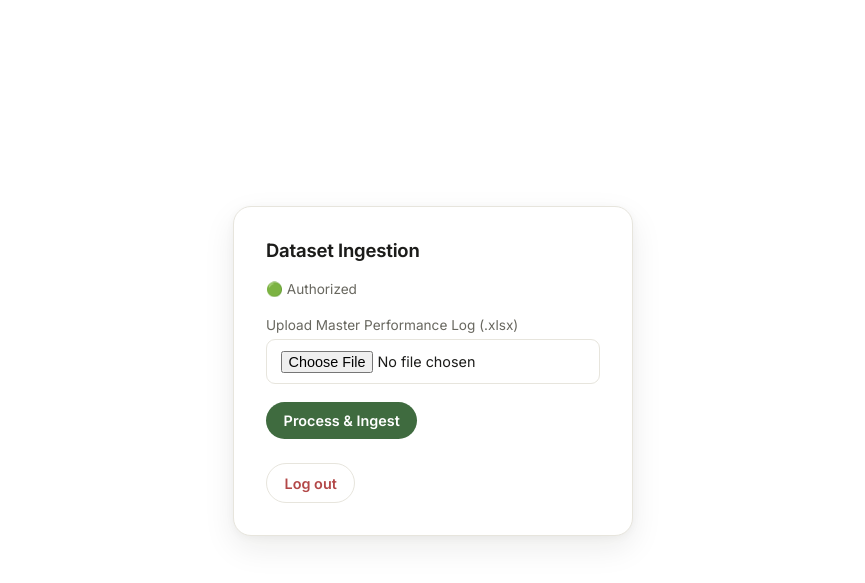
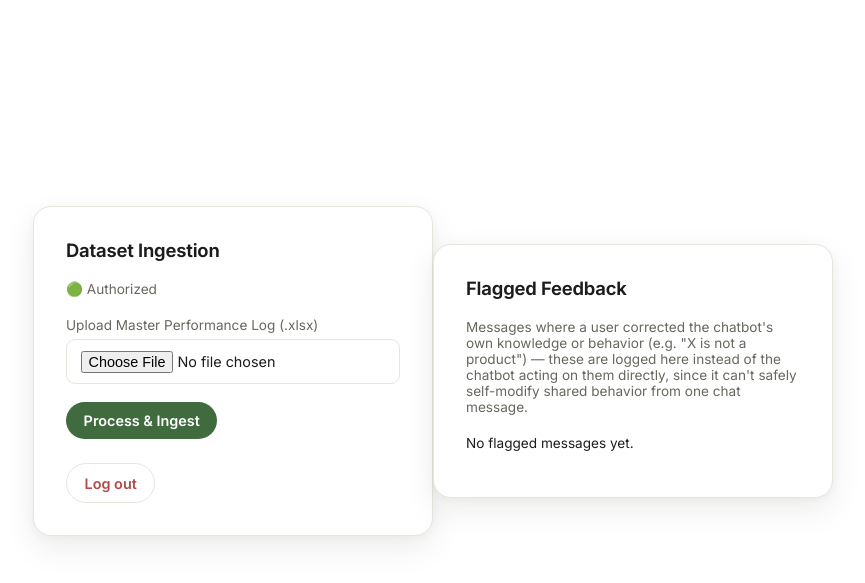
Before and after one commit to pksyngentadigital-ship-it/chatbot, a FastAPI app: page /admin in a window 1280 px wide. Shown: the part 47-630 px from the top of the page, without its empty margins (207-1072 px from the left). Run offline with FastAPI, Linux system fonts and the light colour scheme; the visitor is signed in with stand-in values (Sample User, id 1); some libraries are stand-ins or nearby versions.

Commit message:
Detect corrections/meta-feedback directed at the chatbot and stop running them through the data pipeline
Reported live: "Kaho is not a product of syngenta" had no domain
keyword or clear intent, so it fell through to the Phase 7 LLM
fallback, which non-deterministically guessed intent="complaint" and
dumped an unscoped wall of unrelated complaints across the whole
dataset - a worse version of the original conflated-answer bug.

Root cause: the pipeline has no way to distinguish "answer my question"
from "you got something wrong" - every in-scope message gets routed
into product/crop/intent detection and retrieval, regardless of what
it's actually saying.

Fix: detect_correction_or_meta_feedback() is a deterministic phrase
list (not an LLM call - this class of message is rare enough that
adding LLM latency to every message isn't worth it) checked before
even the topic guardrail, since a correction like "you're wrong" often
carries no domain vocabulary. When matched, the whole retrieval/LLM
pipeline is bypassed entirely and a canned acknowledgment is returned.

Deliberately does NOT let the correction self-modify shared behavior -
a chat message from any user silently changing what counts as a "real
product" for everyone would be a real data-integrity risk. Instead the
message is logged server-side and surfaced on the Admin page under a
new "Flagged Feedback" section (with a clear-log control), so "I've
logged this for review" is genuinely true rather than a hollow
platitude - real fixes (like removing "Kaho" from PRODUCT_LIST) still
go through actual code review and deploy.

6 new tests covering true positives, false positives on real data
questions, and that the short-circuit happens before any Pinecone/Groq
call.

```diff
--- a/main.py
+++ b/main.py
@@ -7,6 +7,7 @@ no JS build step. All business logic lives in vog_core.py — this file is
 purely the web-framework glue (routing, sessions, streaming, downloads).
 """
 
+import datetime
 import json
 import os
 import uuid
@@ -96,6 +97,25 @@ def _append_history(session_data: dict, entry: dict):
         session_data["history"] = session_data["history"][-_MAX_HISTORY_PER_SESSION:]
 
 
+# ── Flagged feedback log ──
+# When a user corrects the bot ("Kaho is not a product") the chatbot can't
+# safely self-modify shared behavior from one chat message — instead it
+# acknowledges the message and logs it here for a human to actually review,
+# so "I've logged this note" is true rather than a hollow platitude. Same
+# single-process, in-memory caveat as the other stores above.
+_FEEDBACK_LOG: list[dict] = []
+_MAX_FEEDBACK_LOG = 200
+
+
+def _log_feedback(message: str):
+    _FEEDBACK_LOG.append({
+        "message": message,
+        "timestamp": datetime.datetime.utcnow().strftime("%Y-%m-%d %H:%M UTC"),
+    })
+    if len(_FEEDBACK_LOG) > _MAX_FEEDBACK_LOG:
+        _FEEDBACK_LOG.pop(0)
+
+
 # ==========================================
 # PAGES
 # ==========================================
@@ -116,10 +136,12 @@ def chat_page(request: Request):
 
 @app.get("/admin", response_class=HTMLResponse)
 def admin_page(request: Request):
+    authenticated = bool(request.session.get("authenticated"))
     return templates.TemplateResponse(request, "admin.html", {
-        "authenticated": bool(request.session.get("authenticated")),
+        "authenticated": authenticated,
         "error": None,
         "app_build": APP_BUILD,
+        "feedback_log": list(reversed(_FEEDBACK_LOG)) if authenticated else [],
     })
 
 
@@ -132,12 +154,21 @@ def admin_login(request: Request, password: str = Form(...)):
         "authenticated": False,
         "error": "Invalid credentials",
         "app_build": APP_BUILD,
+        "feedback_log": [],
     })
 
 
 @app.post("/admin/logout")
 def admin_logout(request: Request):
     request.session.clear()
+    return RedirectResponse(url="/admin", status_code=303)
+
+
+@app.post("/admin/feedback-log/clear")
+def admin_clear_feedback_log(request: Request):
+    if not request.session.get("authenticated"):
+        raise HTTPException(status_code=401, detail="Not authenticated")
+    _FEEDBACK_LOG.clear()
     return RedirectResponse(url="/admin", status_code=303)
 
 
@@ -180,7 +211,10 @@ def chat(request: Request, q: str):
 
         kind = state["kind"]
 
-        if kind in ("blocked", "no_key", "no_data"):
+        if kind == "meta_feedback":
+            _log_feedback(q)
+
+        if kind in ("blocked", "no_key", "no_data", "meta_feedback"):
             if "context" in state:
                 session_data["prior_context"] = state["context"]
             _append_history(session_data, {
--- a/static/style.css
+++ b/static/style.css
@@ -447,6 +447,24 @@ button { font-family: inherit; }
 .error-text { color: #b34848; }
 .success-text { color: var(--accent); }
 .admin-status { color: var(--text-muted); font-size: 0.85rem; margin: 0 0 1.25rem; }
+.feedback-log-list {
+  list-style: none;
+  margin: 0;
+  padding: 0;
+  max-height: 260px;
+  overflow-y: auto;
+  display: flex;
+  flex-direction: column;
+  gap: 0.6rem;
+}
+.feedback-log-list li {
+  font-size: 0.82rem;
+  line-height: 1.45;
+  color: var(--text);
+  border-bottom: 1px solid var(--border);
+  padding-bottom: 0.6rem;
+}
+.feedback-log-time { color: var(--text-muted); font-size: 0.75rem; }
 .admin-topbar {
   padding: 0.8rem 1.1rem;
   border-bottom: 1px solid var(--border);
--- a/templates/admin.html
+++ b/templates/admin.html
@@ -40,6 +40,23 @@
         <button type="submit" class="danger">Log out</button>
       </form>
     </div>
+
+    <div class="admin-card">
+      <h2>Flagged Feedback</h2>
+      <p class="admin-status">Messages where a user corrected the chatbot's own knowledge or behavior (e.g. "X is not a product") — these are logged here instead of the chatbot acting on them directly, since it can't safely self-modify shared behavior from one chat message.</p>
+      {% if feedback_log %}
+      <ul class="feedback-log-list">
+        {% for entry in feedback_log %}
+        <li><span class="feedback-log-time">{{ entry.timestamp }}</span> — {{ entry.message }}</li>
+        {% endfor %}
+      </ul>
+      <form method="post" action="/admin/feedback-log/clear" style="margin-top: 1rem;">
+        <button type="submit" class="danger">Clear log</button>
+      </form>
+      {% else %}
+      <p class="status-line">No flagged messages yet.</p>
+      {% endif %}
+    </div>
     <script>
       document.getElementById("ingest-form").addEventListener("submit", async (e) => {
         e.preventDefault();
--- a/vog_core.py
+++ b/vog_core.py
@@ -1565,9 +1565,53 @@ def detect_wants_more(query_lower: str) -> bool:
     return any(p in query_lower for p in MORE_INSIGHTS_PHRASES)
 
 
+# Phrases that signal the user is correcting or giving feedback ABOUT the
+# chatbot itself ("Kaho is not a product", "you're wrong about that") —
+# rather than asking a question about the grower-feedback data. Deliberately
+# a deterministic phrase list, not an LLM call: this class of message is
+# rare enough that adding LLM latency/cost to every single message just to
+# catch it isn't worth it, mirroring the cheap-keyword-list-first approach
+# used for intent detection. Real natural language can phrase a correction
+# in effectively unlimited ways, so — like the relative-date parser — this
+# is a real, documented coverage limit, not a claim of completeness.
+CORRECTION_PHRASES = [
+    "is not a product", "isn't a product", "not a real product",
+    "is not a real product", "is not a crop", "isn't a crop",
+    "not a real crop", "that's wrong", "that is wrong", "that's incorrect",
+    "that is incorrect", "that's not correct", "that is not correct",
+    "you're wrong", "you are wrong", "you're mistaken", "you are mistaken",
+    "you made a mistake", "you made an error", "this is incorrect",
+    "this is wrong", "please fix this", "please correct this",
+    "stop treating", "stop showing", "stop labeling", "stop calling",
+    "should not be treated as", "shouldn't be treated as",
+    "you got that wrong", "you got this wrong",
+]
+
+CORRECTION_ACK_REPLY = (
+    "Thanks for flagging that — I don't have a way to update my product/crop "
+    "catalog or behavior directly from a chat message, since that's shared "
+    "across everyone using this tool and changing it here could affect "
+    "results for other users. I've logged this note for the team to review "
+    "and correct in the underlying configuration if confirmed."
+)
+
+
+def detect_correction_or_meta_feedback(query_lower: str) -> bool:
+    """Detects a message that's giving feedback/correcting the chatbot's own behavior or knowledge, rather than asking a data question — see CORRECTION_PHRASES for the coverage caveat."""
+    return any(p in query_lower for p in CORRECTION_PHRASES)
+
+
 def process_chat_query(user_query: str, pinecone_api_key: str, groq_api_key: str | None = None, prior_context: dict | None = None) -> dict:
     """ Runs everything up to (but not including) the Groq call. Returns a dict with "kind": - "blocked": off-topic query. "reply" is ready to show. - "no_key": Pinecone not configured. "reply" is ready to show. - "ranking" / "trend" / "no_data": fully resolved without needing an LLM — "reply" (markdown), optionally "chart" ({"type","title","labels","values"}) and "downloads" ({"csv","excel","pptx"} bytes). - "normal": needs an LLM call. Contains "system_prompt" / "user_prompt" ready to send to Groq, plus everything finalize_normal_response() will need afterwards. prior_context (optional): {"product","crop","intent"} resolved from the previous turn. Only used to fill in slots the CURRENT query left unspecified, and only when the query contains an explicit continuation phrase ("what about wheat?") — never silently overrides anything the current query itself states, so a fresh unrelated question is never scoped by accident. """
     query_lower = user_query.lower()
+
+    # Checked FIRST, before the topic guardrail: a correction like "you're
+    # wrong about that" carries no domain vocabulary and would otherwise hit
+    # the generic "I cannot generate this response" guardrail message,
+    # which is just as unhelpful as running it through the data pipeline —
+    # neither engages with what the user actually said.
+    if detect_correction_or_meta_feedback(query_lower):
+        return {"kind": "meta_feedback", "reply": CORRECTION_ACK_REPLY}
 
     # A bare continuation phrase ("what about last month?") carries no
     # domain keyword of its own — it only makes sense in light of a prior
```
Also changed, not shown: tests/test_chat_orchestration.py (+31 -0 lines), tests/test_detection.py (+19 -0 lines).
